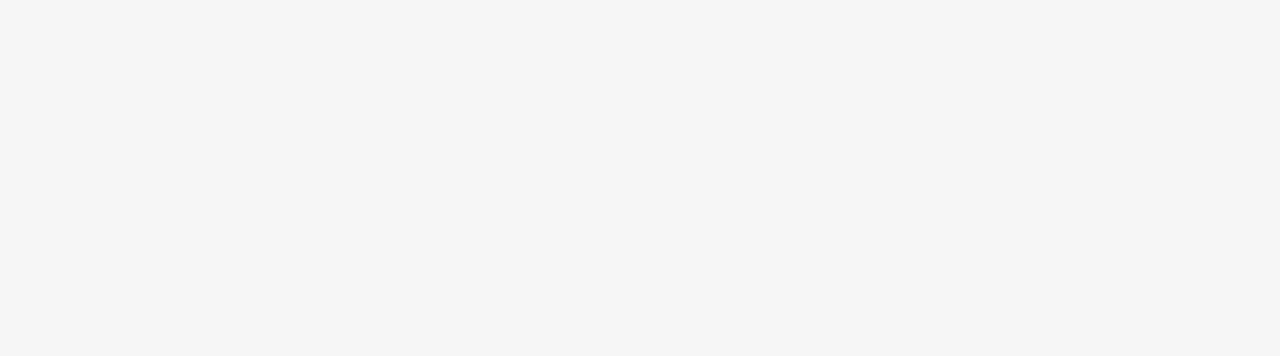
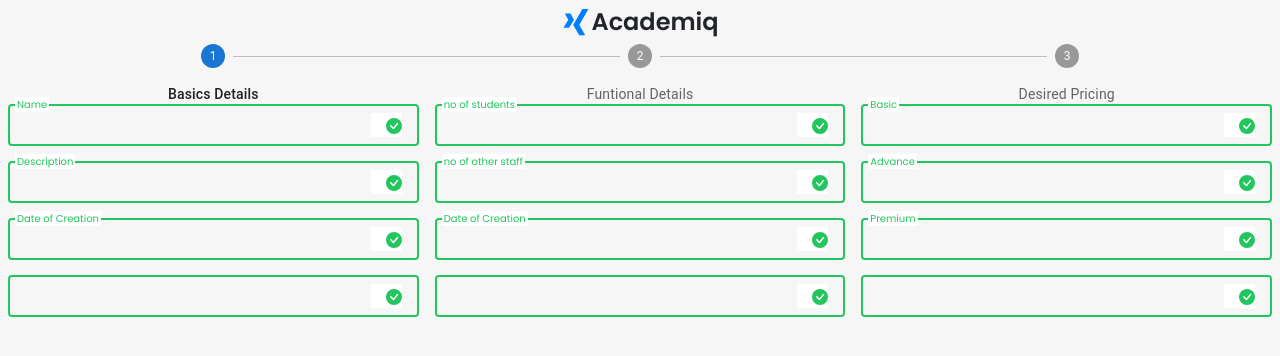
Before and after one commit to Rutuj2804/Academiq, a React (Create React App) app: page /university/create in a window 1280 px wide. Before the commit this address had no page. Shown: the top 356 px of the page. Built offline with nearby package versions, Linux system fonts and the light colour scheme.

Commit message:
more pages for forms .. register page redesign req

```diff
--- a/src/App.tsx
+++ b/src/App.tsx
@@ -37,6 +37,9 @@ const App = () => {
         <div>
             <Router>
                 <Routes>
+                    {authRoutes.map((r, i) => (
+                        <Route key={i} path={r.path} element={r.element} />
+                    ))}
                     {regularRoutes.map((r, i) => (
                         <Route
                             key={i}
@@ -48,9 +51,6 @@ const App = () => {
                             }
                         />
                     ))}
-                    {authRoutes.map((r, i) => (
-                        <Route key={i} path={r.path} element={r.element} />
-                    ))}
                 </Routes>
             </Router>
         </div>
--- a/src/assets/data/profileDropdown.js
+++ b/src/assets/data/profileDropdown.js
@@ -1,8 +1,8 @@
 import { BsActivity, BsFillPersonFill, BsKeyFill, BsPersonFillGear } from "react-icons/bs";
 
 export const data = [
-    { icon: <BsFillPersonFill />, name: "My Profile", path: "" },
-    { icon: <BsPersonFillGear />, name: "Edit Profile", path: "" },
-    { icon: <BsActivity />, name: "My Activity", path: "" },
-    { icon: <BsKeyFill />, name: "Change Password", path: "" },
+    { icon: <BsFillPersonFill />, name: "My Profile", path: "/:username" },
+    { icon: <BsPersonFillGear />, name: "Edit Profile", path: "/edit/:username" },
+    { icon: <BsActivity />, name: "My Activity", path: "/" },
+    { icon: <BsKeyFill />, name: "Change Password", path: "/change-password" },
 ]
--- a/src/components/dropdown/ChangeInstituteDropdown.tsx
+++ b/src/components/dropdown/ChangeInstituteDropdown.tsx
@@ -1,5 +1,6 @@
 import React, { Dispatch, SetStateAction, useState } from "react";
 import { BsFillCaretDownFill, BsFillCaretUpFill } from "react-icons/bs";
+import { useNavigate } from "react-router-dom";
 
 interface ChangeInstituteDropdownCProps {
     width?: number;
@@ -15,6 +16,8 @@ const ChangeInstituteDropdown = ({
     setSelected,
 }: ChangeInstituteDropdownCProps) => {
     const [isOpen, setIsOpen] = useState(false);
+
+    const navigate = useNavigate()
 
     return (
         <div
@@ -42,7 +45,7 @@ const ChangeInstituteDropdown = ({
                         {o}
                     </div>
                 ))}
-                <div className="dropdown__Option">
+                <div className="dropdown__Option" onClick={()=>navigate("/university/create")}>
                     --CREATE NEW INSTITUTE--
                 </div>
             </div>
--- a/src/components/navbar/ProfileMenu.tsx
+++ b/src/components/navbar/ProfileMenu.tsx
@@ -4,13 +4,21 @@ import { data } from "../../assets/data/profileDropdown";
 import { useDispatch, useSelector } from "react-redux";
 import { setProfile } from "../../store/layout/slice";
 import { RootState } from "../../store";
+import { useNavigate } from "react-router-dom";
 
 const ProfileMenu = () => {
     const profile = useSelector((state: RootState) => state.layout.profile);
 
     const dispatch = useDispatch();
 
+    const navigate = useNavigate()
+
     const profileRef = useRef<HTMLDivElement>(null);
+
+    const onNavigationClick = (s: string) => {
+        navigate(s)
+        dispatch(setProfile(false));
+    }
 
     useEffect(() => {
         const triggerFunction = (e: any) => {
@@ -39,7 +47,7 @@ const ProfileMenu = () => {
             </div>
             <div className="profileMenu__Options">
                 {data.map((d, i) => (
-                    <div key={i} className="profileMenu__NavLink">
+                    <div key={i} className="profileMenu__NavLink" onClick={()=>onNavigationClick(d.path)}>
                         {d.icon}
                         <h6>{d.name}</h6>
                     </div>
--- /dev/null
+++ b/src/pages/profile/ChangePassword.tsx
@@ -0,0 +1,7 @@
+import React from "react";
+
+const ChangePassword = () => {
+    return <div>ChangePassword</div>;
+};
+
+export default ChangePassword;
--- /dev/null
+++ b/src/pages/profile/Edit.tsx
@@ -0,0 +1,7 @@
+import React from "react";
+
+const EditProfile = () => {
+    return <div>EditProfile</div>;
+};
+
+export default EditProfile;
--- /dev/null
+++ b/src/pages/profile/index.tsx
@@ -0,0 +1,11 @@
+import React from "react";
+
+const Profile = () => {
+    return (
+        <div className="section__Wrapper">
+            <main>Profile</main>
+        </div>
+    );
+};
+
+export default Profile;
--- /dev/null
+++ b/src/pages/university/Create.tsx
@@ -0,0 +1,58 @@
+import { Step, StepLabel, Stepper } from "@mui/material";
+import React from "react";
+import Logo from "../../components/logo";
+import Input from "../../components/input";
+import { useSelector } from "react-redux";
+import { RootState } from "../../store";
+
+const steps = [
+    "Select master blaster campaign settings",
+    "Create an ad group",
+    "Create an ad",
+];
+
+const CreateUniversity = () => {
+
+    const theme = useSelector((state: RootState) => state.settings.theme)
+
+    return (
+        <div className="createUniversity__Wrapper">
+            <div className="createUniversity__Box">
+                <div className="createUniversity__logo">
+                    <Logo mode={theme} />
+                </div>
+                <Stepper activeStep={0} alternativeLabel>
+                    <Step>
+                        <StepLabel>Basics Details</StepLabel>
+                        <form>
+                            <Input placeholder="Name" />
+                            <Input placeholder="Description" />
+                            <Input placeholder="Date of Creation" />
+                            <Input />
+                        </form>
+                    </Step>
+                    <Step>
+                        <StepLabel>Funtional Details</StepLabel>
+                        <form>
+                            <Input placeholder="no of students" />
+                            <Input placeholder="no of other staff" />
+                            <Input placeholder="Date of Creation" />
+                            <Input />
+                        </form>
+                    </Step>
+                    <Step>
+                        <StepLabel>Desired Pricing</StepLabel>
+                        <form>
+                            <Input placeholder="Basic" />
+                            <Input placeholder="Advance" />
+                            <Input placeholder="Premium" />
+                            <Input />
+                        </form>
+                    </Step>
+                </Stepper>
+            </div>
+        </div>
+    );
+};
+
+export default CreateUniversity;
--- /dev/null
+++ b/src/pages/university/index.tsx
@@ -0,0 +1,7 @@
+import React from "react";
+
+const University = () => {
+    return <div>University</div>;
+};
+
+export default University;
```
Also changed, not shown: src/pages/placements/MyApplications.tsx (added, +7 -0 lines), src/pages/placements/index.tsx (added, +7 -0 lines), src/routes/routesData.js (+12 -0 lines).
